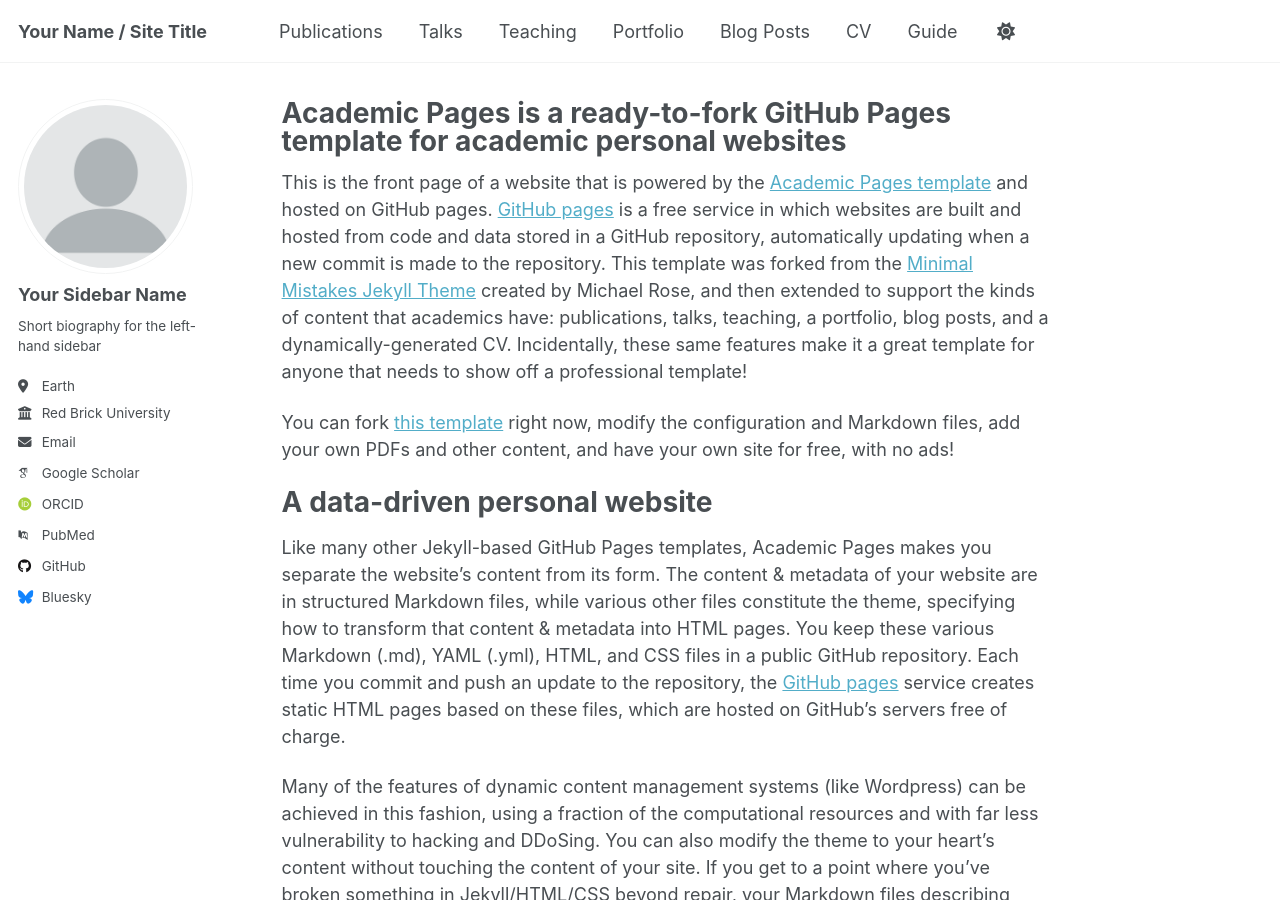
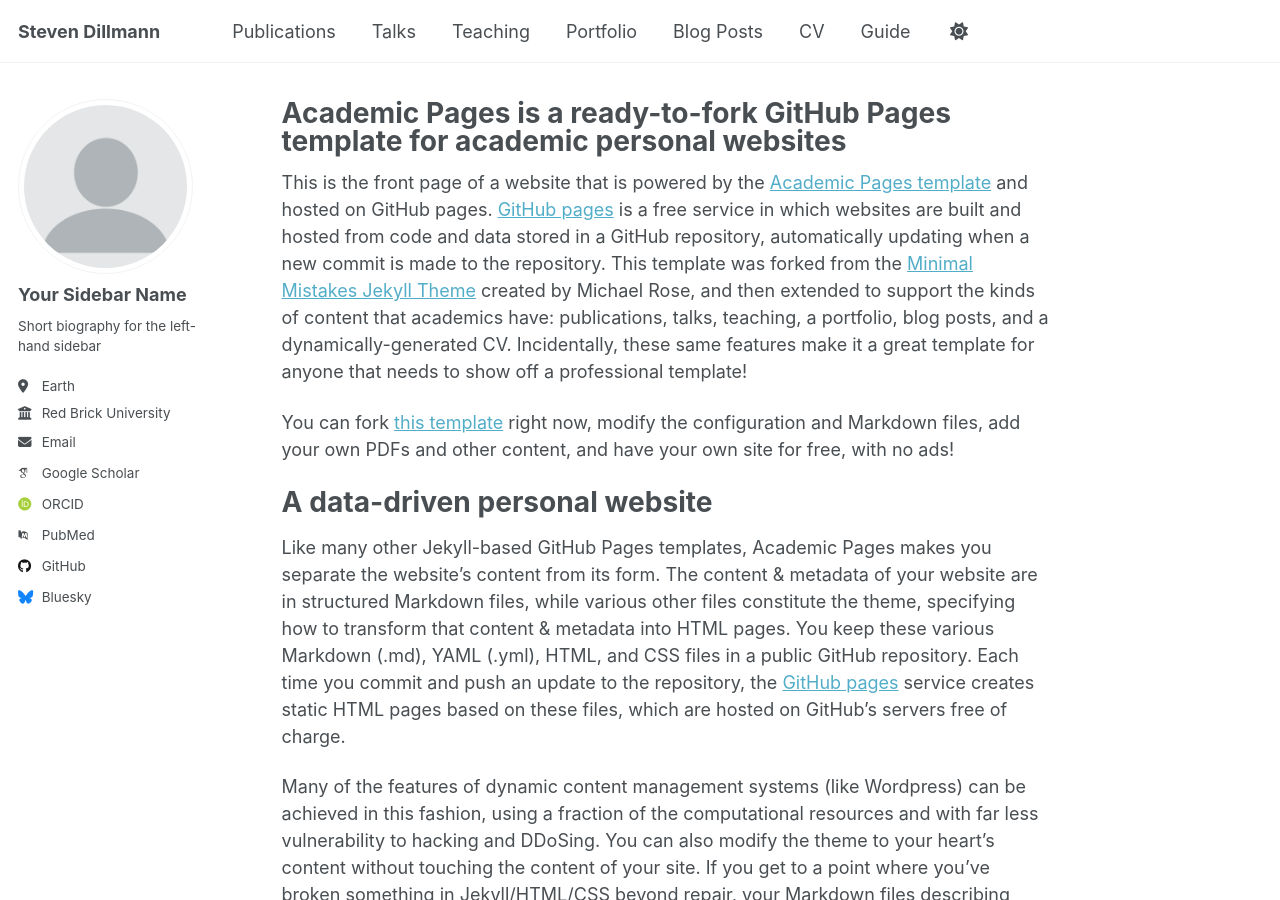
Before and after one commit to StevenDillmann/StevenDillmann.github.io, a Jekyll site: the page built from _pages/about.md, in a window 1280 px wide and 900 px high. Built offline with Jekyll 4.4.1, drawn with Linux system fonts in a browser that asks for light colours; some web fonts are replaced; a script that is not in the unit is left out.

Commit message:
Initial config updates

```diff
--- a/_config.yml
+++ b/_config.yml
@@ -9,7 +9,7 @@
 # Basic Site Settings
 locale                   : "en-US"
 site_theme               : "default" # Currently available options are "default", "air"
-title                    : "Your Name / Site Title"
+title                    : "Steven Dillmann"
 title_separator          : "-"
 name                     : &name "Your Name"
 description              : &description "Your Name's academic portfolio"   # Update this with a general description of your site, this is the default if not overridden by a page
```
